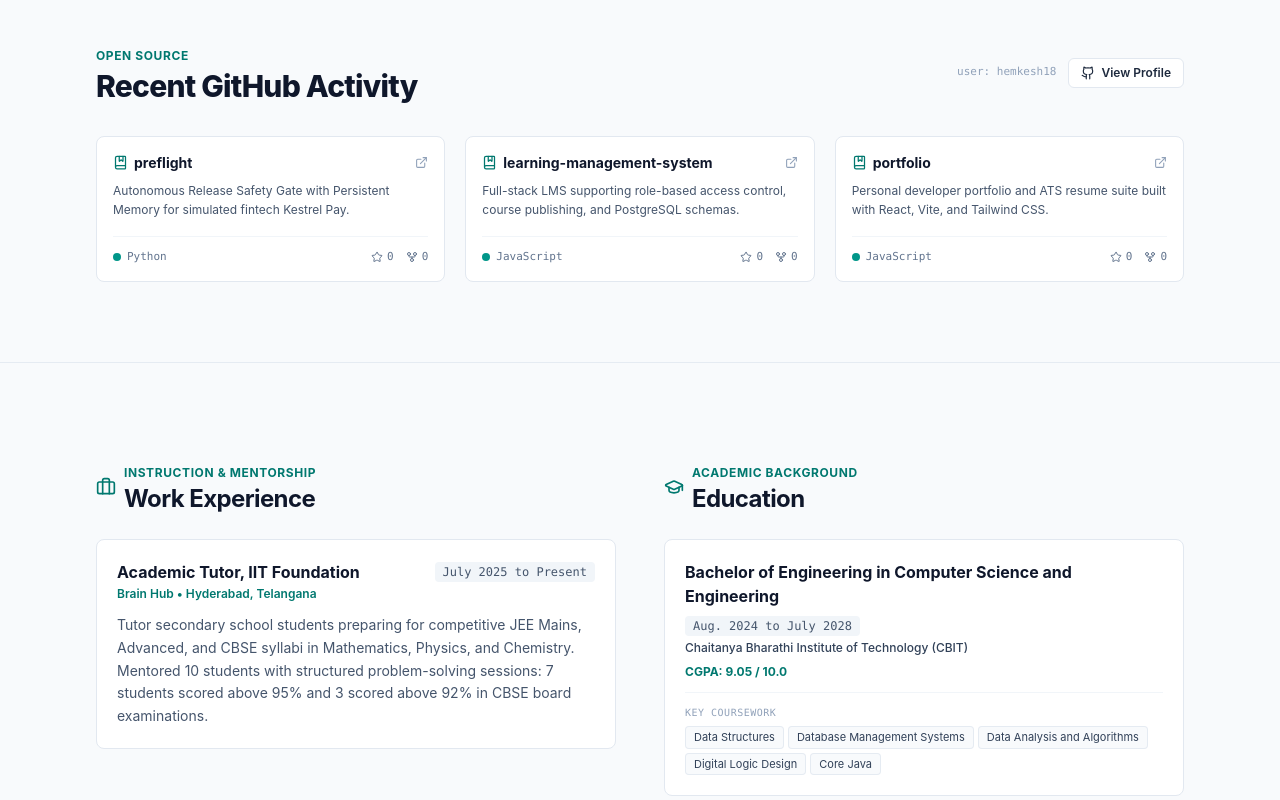
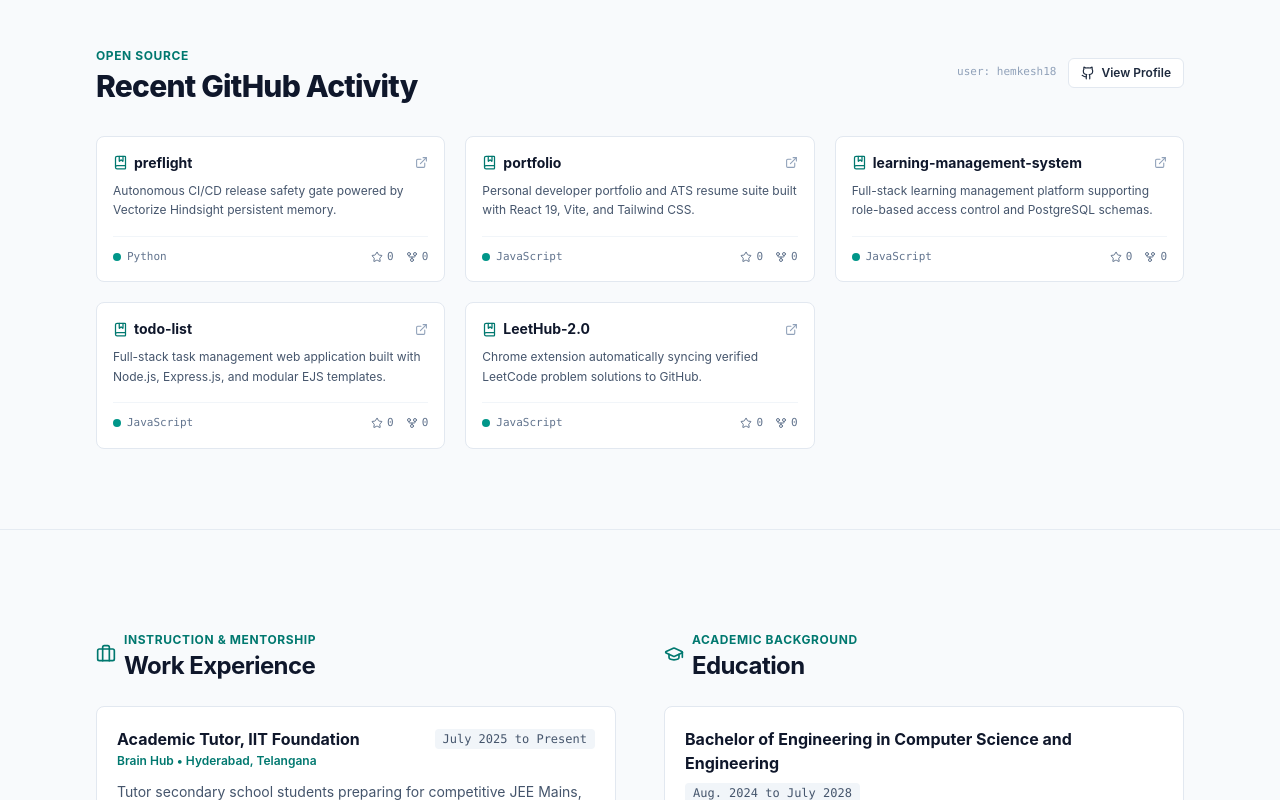
Before and after one commit to hemkesh18/portfolio, a React (Vite) app: page / in a window 1280 px wide. Shown: the part 5400-6200 px from the top of the page. Built offline with nearby package versions, Linux system fonts and the light colour scheme; no server answers.

Commit message:
feat: filter out hydradb, rocketride, and lcode from github activity section

```diff
--- a/src/components/GithubActivity.jsx
+++ b/src/components/GithubActivity.jsx
@@ -1,20 +1,41 @@
 import React, { useState, useEffect } from 'react';
-import { Star, GitFork, BookMarked, ExternalLink, RefreshCw } from 'lucide-react';
+import { Star, GitFork, BookMarked, ExternalLink } from 'lucide-react';
 import { GithubIcon } from './Icons';
+
+// Repositories explicitly excluded by user request
+const EXCLUDED_REPOS = ['hydradb', 'rocketride', 'rocketride-server', 'lcode'];
+
+// High-quality fallback descriptions for public repos with empty descriptions
+const REPO_DESCRIPTIONS = {
+  preflight: 'Autonomous CI/CD release safety gate powered by Vectorize Hindsight persistent memory.',
+  portfolio: 'Personal developer portfolio and ATS resume suite built with React 19, Vite, and Tailwind CSS.',
+  'learning-management-system': 'Full-stack learning management platform supporting role-based access control and PostgreSQL schemas.',
+  'todo-list': 'Full-stack task management web application built with Node.js, Express.js, and modular EJS templates.',
+  'LeetHub-2.0': 'Chrome extension automatically syncing verified LeetCode problem solutions to GitHub.',
+};
 
 const STATIC_FALLBACK_REPOS = [
   {
     name: 'preflight',
-    description: 'Autonomous Release Safety Gate with Persistent Memory for simulated fintech Kestrel Pay.',
+    description: REPO_DESCRIPTIONS.preflight,
     html_url: 'https://github.com/hemkesh18/preflight',
     stargazers_count: 0,
     forks_count: 0,
     language: 'Python',
-    updated_at: '2026-09-30T10:00:00Z',
+    updated_at: '2026-10-02T03:00:00Z',
+  },
+  {
+    name: 'portfolio',
+    description: REPO_DESCRIPTIONS.portfolio,
+    html_url: 'https://github.com/hemkesh18/portfolio',
+    stargazers_count: 0,
+    forks_count: 0,
+    language: 'JavaScript',
+    updated_at: '2026-10-02T03:00:00Z',
   },
   {
     name: 'learning-management-system',
-    description: 'Full-stack LMS supporting role-based access control, course publishing, and PostgreSQL schemas.',
+    description: REPO_DESCRIPTIONS['learning-management-system'],
     html_url: 'https://github.com/hemkesh18/learning-management-system',
     stargazers_count: 0,
     forks_count: 0,
@@ -22,17 +43,26 @@ const STATIC_FALLBACK_REPOS = [
     updated_at: '2025-11-20T10:00:00Z',
   },
   {
-    name: 'portfolio',
-    description: 'Personal developer portfolio and ATS resume suite built with React, Vite, and Tailwind CSS.',
-    html_url: 'https://github.com/hemkesh18/portfolio',
+    name: 'todo-list',
+    description: REPO_DESCRIPTIONS['todo-list'],
+    html_url: 'https://github.com/hemkesh18/todo-list',
     stargazers_count: 0,
     forks_count: 0,
     language: 'JavaScript',
-    updated_at: '2026-10-01T15:00:00Z',
+    updated_at: '2025-07-15T10:00:00Z',
+  },
+  {
+    name: 'LeetHub-2.0',
+    description: REPO_DESCRIPTIONS['LeetHub-2.0'],
+    html_url: 'https://github.com/hemkesh18/LeetHub-2.0',
+    stargazers_count: 0,
+    forks_count: 0,
+    language: 'JavaScript',
+    updated_at: '2025-05-10T10:00:00Z',
   },
 ];
 
-const CACHE_KEY = 'hemkesh_github_repos_cache';
+const CACHE_KEY = 'hemkesh_github_repos_cache_v3';
 const CACHE_EXPIRY_MS = 60 * 60 * 1000; // 1 hour
 
 export default function GithubActivity() {
@@ -60,34 +90,39 @@ export default function GithubActivity() {
 
       // 2. Fetch from GitHub API
       try {
-        const res = await fetch('https://api.github.com/users/hemkesh18/repos?sort=updated&per_page=6');
+        const res = await fetch('https://api.github.com/users/hemkesh18/repos?sort=updated&per_page=20');
         if (!res.ok) throw new Error(`GitHub API error: ${res.status}`);
         const data = await res.json();
 
         if (Array.isArray(data) && data.length > 0) {
-          const sanitized = data.slice(0, 6).map((r) => ({
+          const filtered = data
+            .filter((r) => !EXCLUDED_REPOS.includes(r.name.toLowerCase()))
+            .slice(0, 6)
+            .map((r) => ({
               name: r.name,
-            description: r.description || 'Public GitHub repository by Cuddapah Hemkesh.',
+              description: r.description || REPO_DESCRIPTIONS[r.name] || 'Public GitHub repository by Cuddapah Hemkesh.',
               html_url: r.html_url,
               stargazers_count: r.stargazers_count || 0,
               forks_count: r.forks_count || 0,
-            language: r.language || 'Code',
+              language: r.language || 'JavaScript',
               updated_at: r.updated_at,
             }));
 
-          setRepos(sanitized);
+          if (filtered.length > 0) {
+            setRepos(filtered);
             setIsCached(false);
             try {
               localStorage.setItem(
                 CACHE_KEY,
-              JSON.stringify({ timestamp: Date.now(), data: sanitized })
+                JSON.stringify({ timestamp: Date.now(), data: filtered })
               );
             } catch (storageErr) {
-            // Storage quota or disabled, ignore
+              // Ignore storage errors
+            }
           }
         }
       } catch (error) {
-        // Graceful fallback to verified static list
+        // Fallback to static verified list
         setRepos(STATIC_FALLBACK_REPOS);
         setIsCached(false);
       } finally {
@@ -129,7 +164,7 @@ export default function GithubActivity() {
         </div>
 
         {/* Repos Grid */}
-        <div className="grid grid-cols-1 md:grid-cols-3 gap-4 sm:gap-5">
+        <div className="grid grid-cols-1 md:grid-cols-2 lg:grid-cols-3 gap-4 sm:gap-5">
           {repos.map((repo, idx) => (
             <div
               key={idx}
```
Lines whose indentation alone changed are shown as unchanged.
